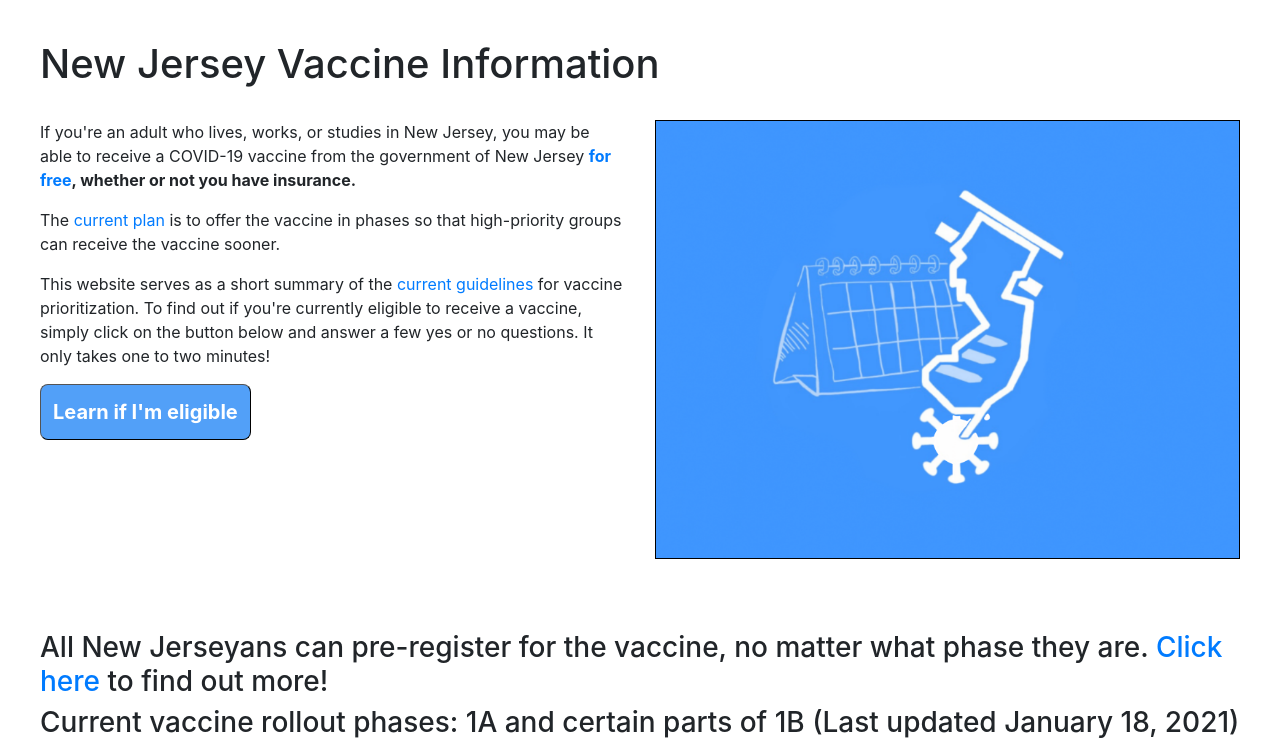
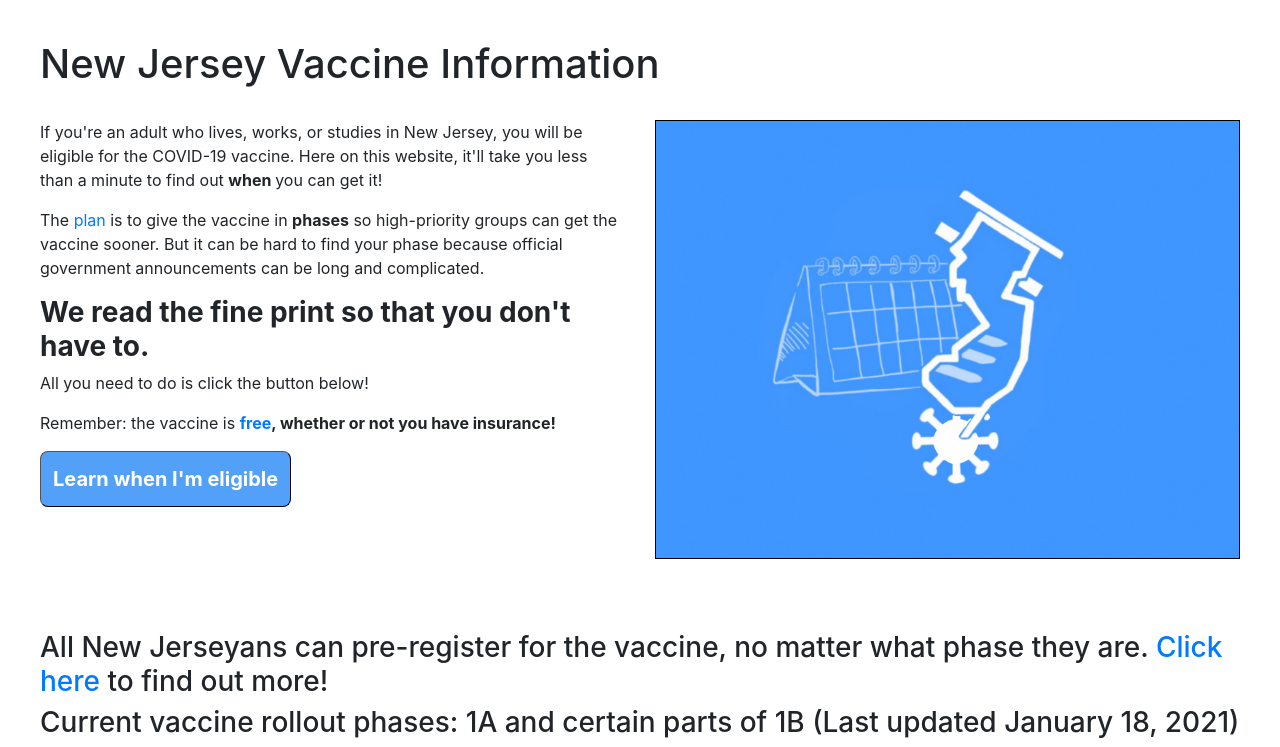
Before and after one commit to tpeng85/COVID-19-Vaccine-Eligibility-Explainer-NJ, a Flask app: page / in a window 1280 px wide. Shown: the part 59-806 px from the top of the page. Run offline with Flask 2, Linux system fonts and the light colour scheme; some libraries are stand-ins or nearby versions.

Commit message:
update home page copy

```diff
--- a/app/templates/index.html
+++ b/app/templates/index.html
@@ -5,44 +5,30 @@
 <h1>New Jersey Vaccine Information</h1>
 <br>
 
-<!--
-Unsure how to add an image without making it look weird, have to consider viewing
-experience on both desktop and mobile
-<img src="https://images.unsplash.com/photo-1607326207820-989c6d53a0a2?ixid=MXwx
-MjA3fDB8MHxwaG90by1wYWdlfHx8fGVufDB8fHw%3D&ixlib=rb-1.2.1&auto=format&fit=crop&w
-=1651&q=80" alt="Vaccine on blue background" id="splash">
-<br>
-<br>
--->
-
 <div class="row">
   <div class="col-sm-6">
     <div>
       <p>
-        If you're an adult who lives, works, or studies in New Jersey, you may
-        be able to receive a COVID-19 vaccine from the government of New Jersey
-        <a href="https://covid19.nj.gov/faqs/nj-information/assistance-and-
-        benefits/is-the-covid-19-vaccine-free-what-if-i-dont-have-insurance">
-        <b>for free</b></a><b>, whether or not you have insurance.</b>
+        If you're an adult who lives, works, or studies in New Jersey, you will be eligible for the COVID-19 vaccine. Here on this website, it'll take you less than a minute to find out <b>when </b> you can get it!
       </p>
       <p>
         The <a href="https://covid19.nj.gov/faqs/nj-information/slowing-the-spread/
         who-is-eligible-for-vaccination-in-new-jersey-who-is-included-in-the-vaccina
-        tion-phases">current plan </a> is to offer the vaccine in phases so that
-        high-priority groups can receive the vaccine sooner.
+        tion-phases">plan </a> is to give the vaccine in <b>phases</b> so
+        high-priority groups can get the vaccine sooner. But it can be hard to find your phase because official government announcements can be long and complicated.
+      </p>
+      <h3>
+        <b>We read the fine print so that you don't have to.</b>
+      </h3>
+      <p>
+        All you need to do is click the button below!
       </p>
       <p>
-        This website serves as a short summary of the
-        <a href="https://covid19.nj.gov/faqs/nj-information/slowing-the-spread/
-        who-is-eligible-for-vaccination-in-new-jersey-who-is-included-in-the-
-        vaccination-phases"> current guidelines </a> for vaccine prioritization.
-        To find out if you're currently eligible to receive a vaccine, simply click
-        on the button below and answer a few yes or no questions. It only takes
-        one to two minutes!
+        Remember: the vaccine is <a href="https://covid19.nj.gov/faqs/nj-information/assistance-and-benefits/is-the-covid-19-vaccine-free-what-if-i-dont-have-insurance">
+        <b>free</b></a><b>, whether or not you have insurance!</b>
       </p>
-
       <form action="/questionnaire/0">
-        <input type="submit" value="Learn if I'm eligible" id="eligible"/>
+        <input type="submit" value="Learn when I'm eligible" id="eligible"/>
       </form>
 
     </div>
```
